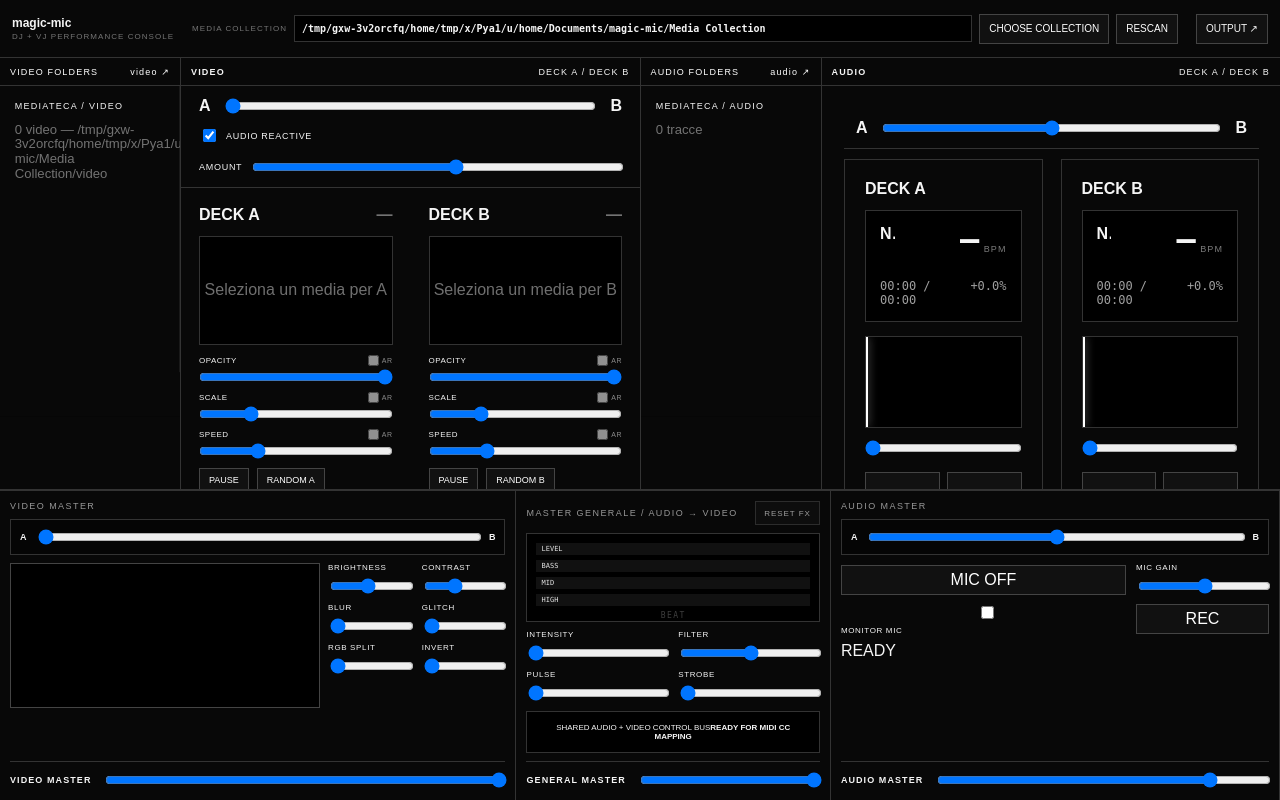
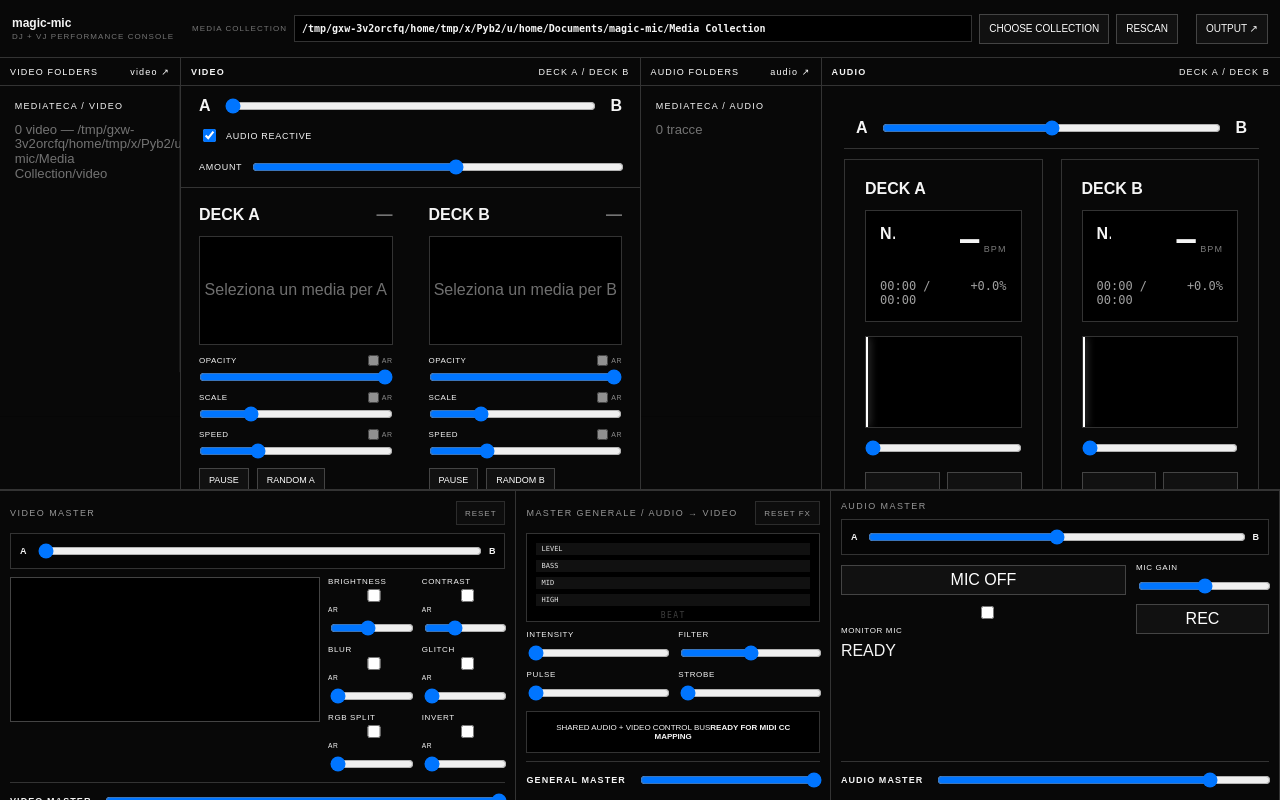
Before and after one commit to Micula1312/media-reactive-engine, a Flask app: page / in a window 1280 px wide. Run offline with Flask 3, Linux system fonts and the light colour scheme; data that the repository does not hold is empty.

Commit message:
Add video master reset and audio reactive flags

```diff
--- a/templates/console.html
+++ b/templates/console.html
@@ -6,7 +6,14 @@
 <section class="library-column audio-library"><button id="choose-audio-root" class="column-head library-root-button"><span>AUDIO FOLDERS</span><span id="audio-root-label">CHANGE ↗</span></button><div class="frame-crop audio-library-crop"><iframe id="dj-library-frame" src="/dj"></iframe></div></section>
 <section class="machine-column audio-machine"><div class="machine-head"><strong>AUDIO</strong><span>DECK A / DECK B</span></div><iframe id="dj-frame" src="/dj"></iframe></section>
 <footer class="master-console">
-<section class="master-block video-master"><div class="master-title">VIDEO MASTER</div><div class="footer-ab-mixer"><span>A</span><input id="footer-video-crossfader" data-midi-param="video.crossfader" type="range" min="0" max="1" step=".001" value="0"><span>B</span></div><div class="preview-shell"><iframe id="output-frame" src="/output"></iframe></div><div class="video-master-controls"><label>BRIGHTNESS <input id="video-master-brightness" type="range" min=".2" max="2" step=".01" value="1"></label><label>CONTRAST <input id="video-master-contrast" type="range" min=".2" max="2.5" step=".01" value="1"></label><label>BLUR <input id="video-master-blur" type="range" min="0" max="18" step=".1" value="0"></label><label>GLITCH <input id="fx-glitch" data-midi-param="video.glitch" type="range" min="0" max="1" step=".01" value="0"></label><label>RGB SPLIT <input id="fx-rgb" data-midi-param="video.rgb" type="range" min="0" max="1" step=".01" value="0"></label><label>INVERT <input id="fx-invert" data-midi-param="video.invert" type="range" min="0" max="1" step=".01" value="0"></label></div><label class="final-master-fader">VIDEO MASTER <input id="video-master-opacity" data-midi-param="video.master" type="range" min="0" max="1" step=".01" value="1"></label></section>
+<section class="master-block video-master"><div class="master-title master-title-row"><span>VIDEO MASTER</span><button id="reset-video-fx" type="button">RESET</button></div><div class="footer-ab-mixer"><span>A</span><input id="footer-video-crossfader" data-midi-param="video.crossfader" type="range" min="0" max="1" step=".001" value="0"><span>B</span></div><div class="preview-shell"><iframe id="output-frame" src="/output"></iframe></div><div class="video-master-controls">
+<label class="fx-ar-control"><span>BRIGHTNESS <small><input id="ar-master-brightness" type="checkbox"> AR</small></span><input id="video-master-brightness" type="range" min=".2" max="2" step=".01" value="1"></label>
+<label class="fx-ar-control"><span>CONTRAST <small><input id="ar-master-contrast" type="checkbox"> AR</small></span><input id="video-master-contrast" type="range" min=".2" max="2.5" step=".01" value="1"></label>
+<label class="fx-ar-control"><span>BLUR <small><input id="ar-master-blur" type="checkbox"> AR</small></span><input id="video-master-blur" type="range" min="0" max="18" step=".1" value="0"></label>
+<label class="fx-ar-control"><span>GLITCH <small><input id="ar-fx-glitch" type="checkbox"> AR</small></span><input id="fx-glitch" data-midi-param="video.glitch" type="range" min="0" max="1" step=".01" value="0"></label>
+<label class="fx-ar-control"><span>RGB SPLIT <small><input id="ar-fx-rgb" type="checkbox"> AR</small></span><input id="fx-rgb" data-midi-param="video.rgb" type="range" min="0" max="1" step=".01" value="0"></label>
+<label class="fx-ar-control"><span>INVERT <small><input id="ar-fx-invert" type="checkbox"> AR</small></span><input id="fx-invert" data-midi-param="video.invert" type="range" min="0" max="1" step=".01" value="0"></label>
+</div><label class="final-master-fader">VIDEO MASTER <input id="video-master-opacity" data-midi-param="video.master" type="range" min="0" max="1" step=".01" value="1"></label></section>
 <section class="master-block global-master"><div class="master-title master-title-row"><span>MASTER GENERALE / AUDIO → VIDEO</span><button id="reset-fx" type="button">RESET FX</button></div><div class="audio-meter-preview center-audio-preview"><div><span>LEVEL</span><i id="master-meter-level"></i></div><div><span>BASS</span><i id="master-meter-bass"></i></div><div><span>MID</span><i id="master-meter-mid"></i></div><div><span>HIGH</span><i id="master-meter-high"></i></div><b id="master-beat-indicator">BEAT</b></div><div class="common-macro-grid"><label>INTENSITY <input id="common-intensity" type="range" min="0" max="1" step=".01" value="0"></label><label>FILTER <input id="common-filter" type="range" min="-1" max="1" step=".01" value="0"></label><label>PULSE <input id="common-pulse" type="range" min="0" max="1" step=".01" value="0"></label><label>STROBE <input id="common-strobe" type="range" min="0" max="1" step=".01" value="0"></label></div><div class="master-readout"><span>SHARED AUDIO + VIDEO CONTROL BUS</span><strong>READY FOR MIDI CC MAPPING</strong></div><label class="final-master-fader general-final">GENERAL MASTER <input id="general-master-volume" data-midi-param="common.master" type="range" min="0" max="1" step=".01" value="1"></label></section>
 <section class="master-block audio-master"><div class="master-title">AUDIO MASTER</div><div class="footer-ab-mixer"><span>A</span><input id="footer-audio-crossfader" data-midi-param="audio.crossfader" type="range" min="0" max="1" step=".001" value=".5"><span>B</span></div><div class="audio-master-grid"><button id="mic-toggle">MIC OFF</button><label>MIC GAIN <input id="mic-gain" type="range" min="0" max="2" step=".01" value="1"></label><label class="toggle-line"><input id="mic-monitor" type="checkbox"> MONITOR MIC</label><button id="record-toggle">REC</button><span id="record-status">READY</span></div><label class="final-master-fader">AUDIO MASTER <input id="console-master-volume" data-midi-param="audio.master" type="range" min="0" max="1.2" step=".01" value="1"></label></section>
 </footer></main><div id="folder-status" class="folder-status hidden"></div><script src="/static/console.js"></script></body></html>
```
